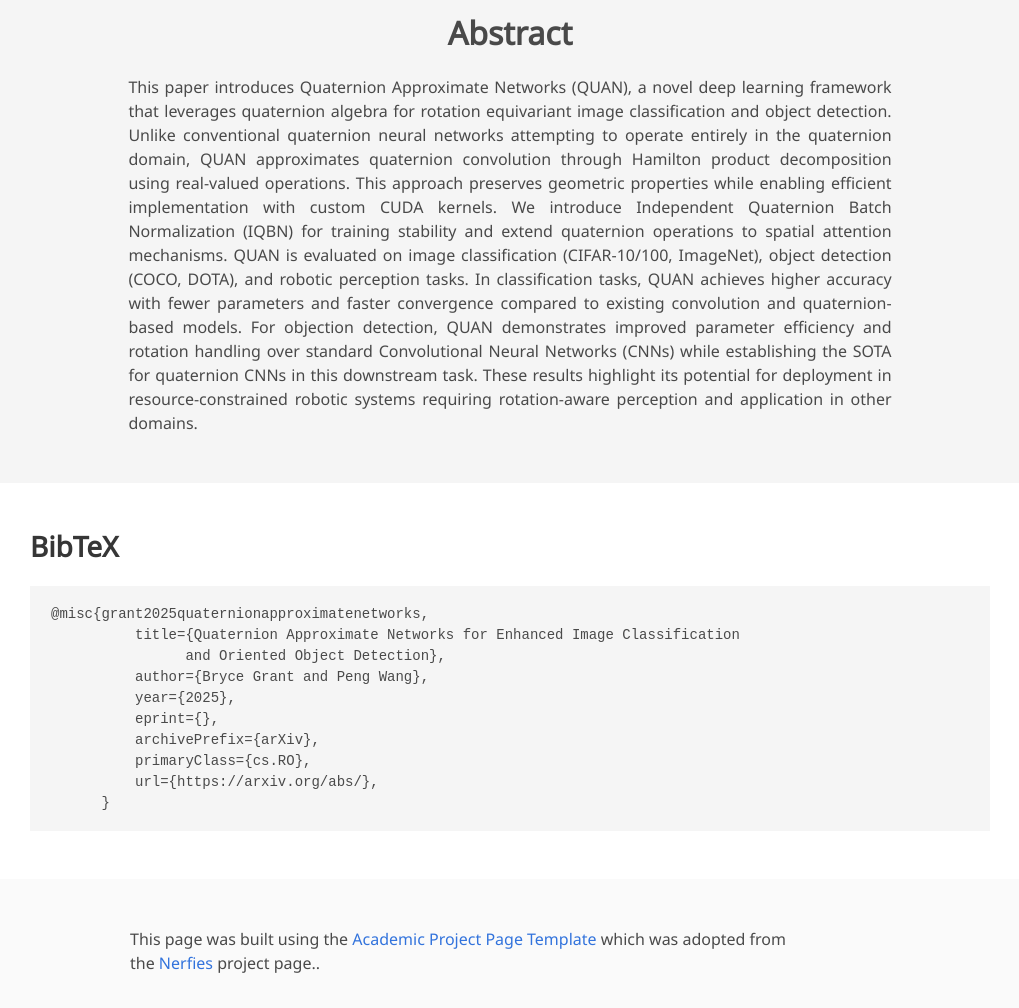
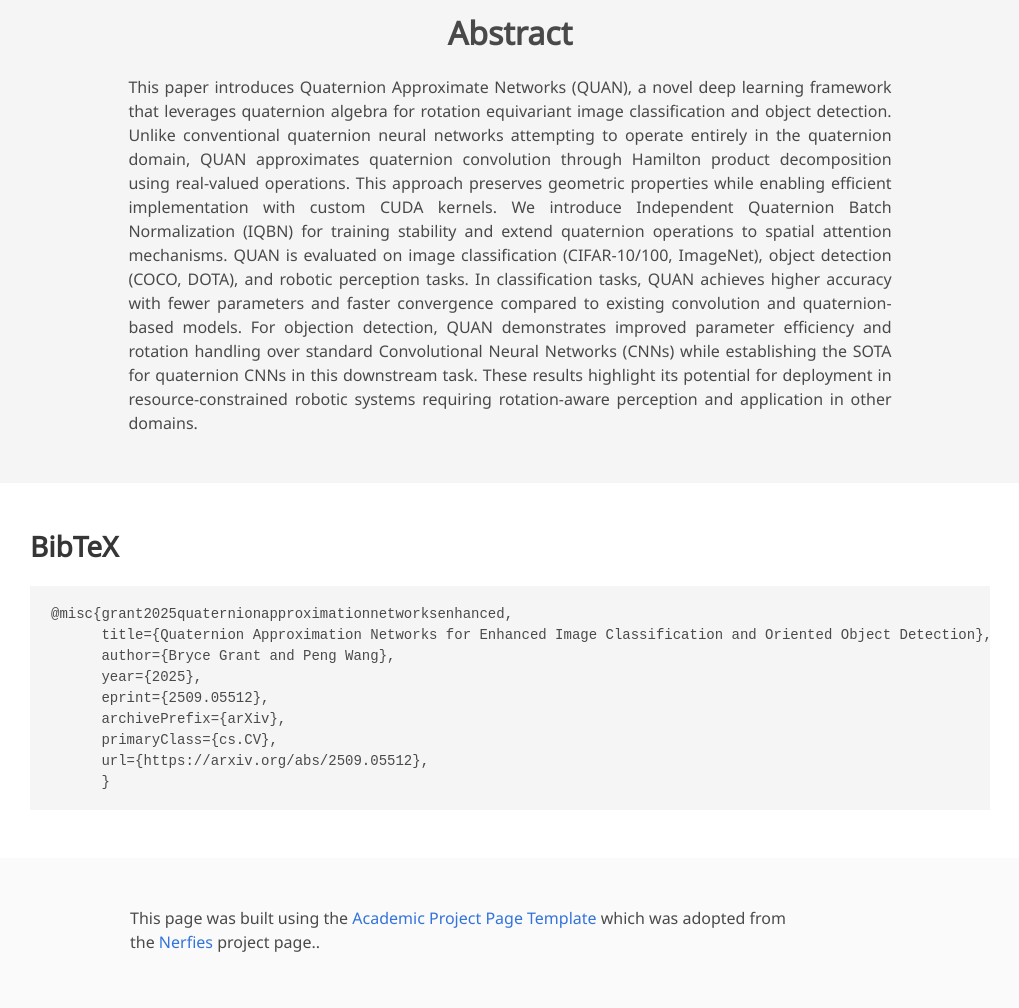
Before and after one commit to CWRU-AISM/QUANpaper, a plain HTML site: page index.html in a window 1280 px wide. Shown: the part 713-1721 px from the top of the page, without its empty margins (130-1149 px from the left). Drawn offline with nearby package versions, Linux system fonts and the light colour scheme; some icons are missing; a web font is replaced by a local one.

Commit message:
Updated citations

```diff
--- a/index.html
+++ b/index.html
@@ -179,15 +179,14 @@ This paper introduces Quaternion Approximate Networks (QUAN), a novel deep learn
   <section class="section" id="BibTeX">
     <div class="container is-max-desktop content">
       <h2 class="title">BibTeX</h2>
-      <pre><code>@misc{grant2025quaternionapproximatenetworks,
-          title={Quaternion Approximate Networks for Enhanced Image Classification
-                and Oriented Object Detection},
-          author={Bryce Grant and Peng Wang},
-          year={2025},
-          eprint={},
-          archivePrefix={arXiv},
-          primaryClass={cs.RO},
-          url={https://arxiv.org/abs/},
+      <pre><code>@misc{grant2025quaternionapproximationnetworksenhanced,
+      title={Quaternion Approximation Networks for Enhanced Image Classification and Oriented Object Detection},
+      author={Bryce Grant and Peng Wang},
+      year={2025},
+      eprint={2509.05512},
+      archivePrefix={arXiv},
+      primaryClass={cs.CV},
+      url={https://arxiv.org/abs/2509.05512},
       }</code></pre>
     </div>
 </section>
```
